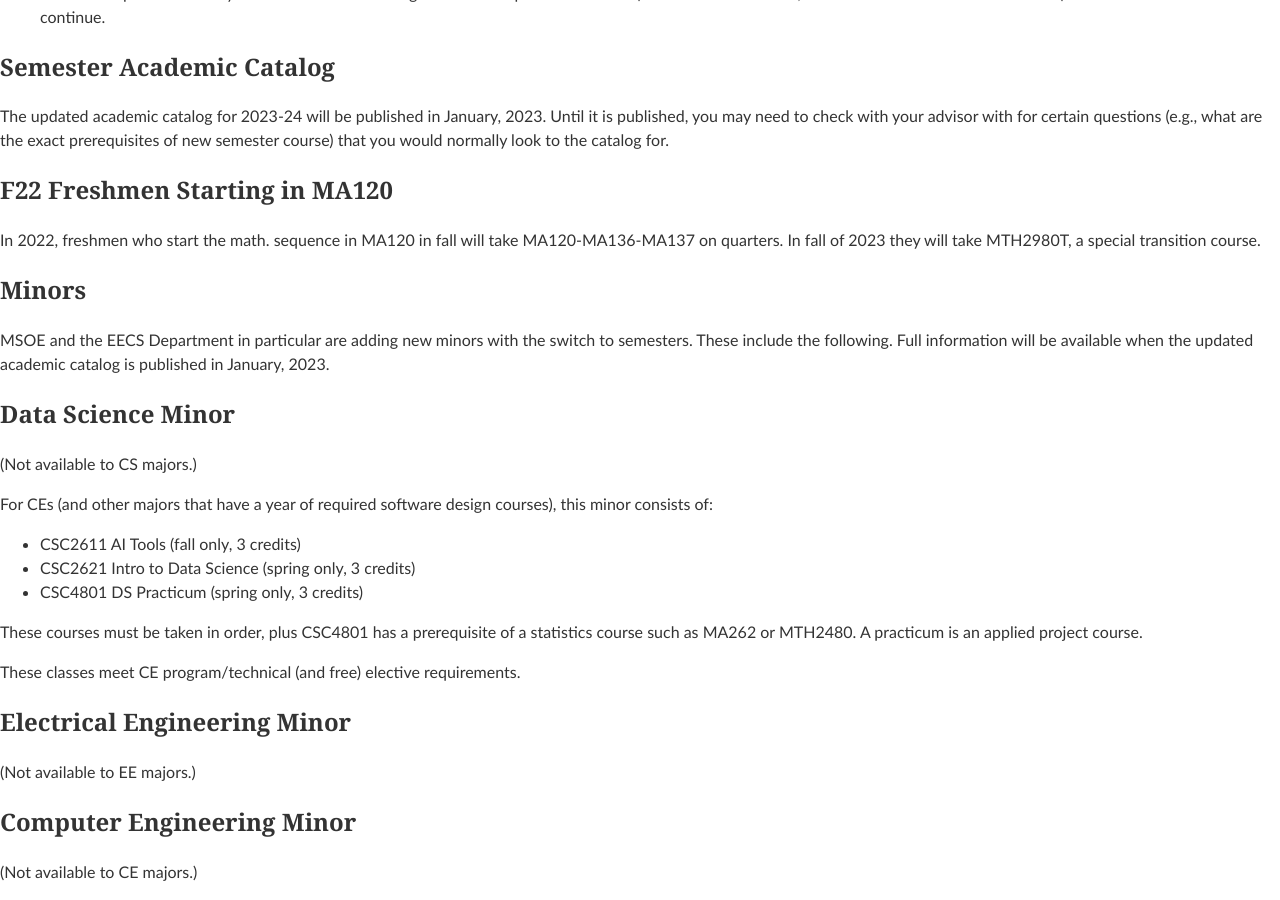
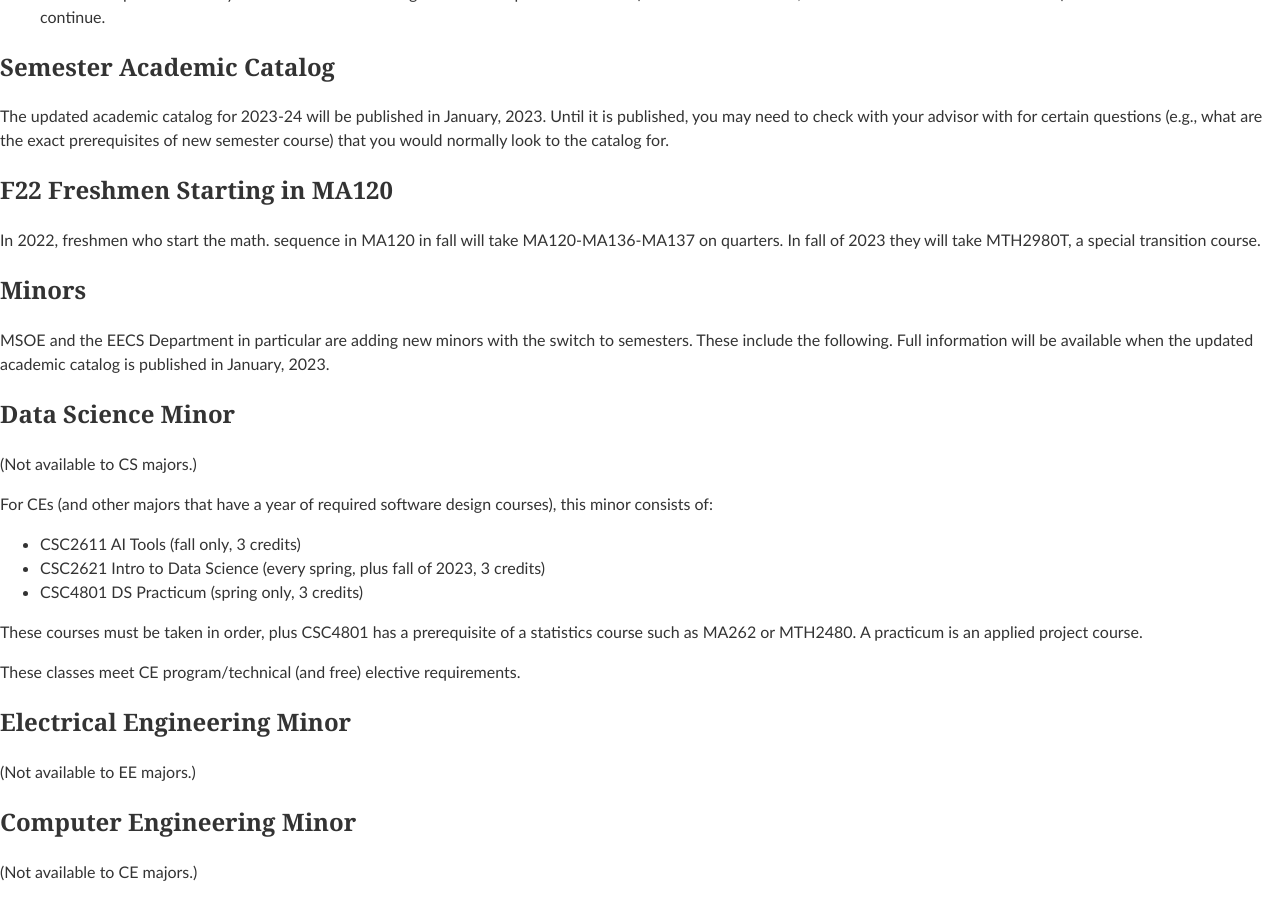
Before and after one commit to edurant/edurant.github.io, a Jekyll site: the page built from advising/semester-transition-ref.md, in a window 1280 px wide and 900 px high, scrolled down 2352 px. Built offline with Jekyll 4.4.1, drawn with Linux system fonts in a browser that asks for light colours.

Commit message:
Semester transition: CE: DS Minor: Note special CSC 2621 offering in fall of 22, although this only affects CS majors

```diff
--- a/advising/semester-transition-ref.md
+++ b/advising/semester-transition-ref.md
@@ -106,7 +106,7 @@
 For CEs (and other majors that have a year of required software design courses), this minor consists of:
 
 * CSC2611 AI Tools (fall only, 3 credits)
-* CSC2621 Intro to Data Science (spring only, 3 credits)
+* CSC2621 Intro to Data Science (every spring, plus fall of 2023, 3 credits)
 * CSC4801 DS Practicum (spring only, 3 credits)
 
 These courses must be taken in order, plus CSC4801 has a prerequisite of a statistics course such as MA262 or MTH2480. A practicum is an applied project course.
```
